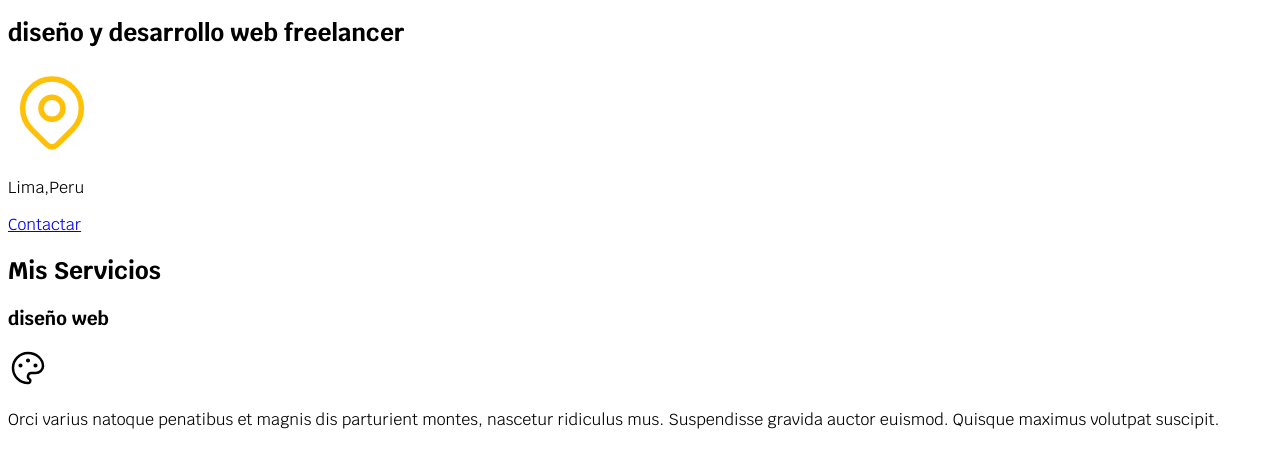
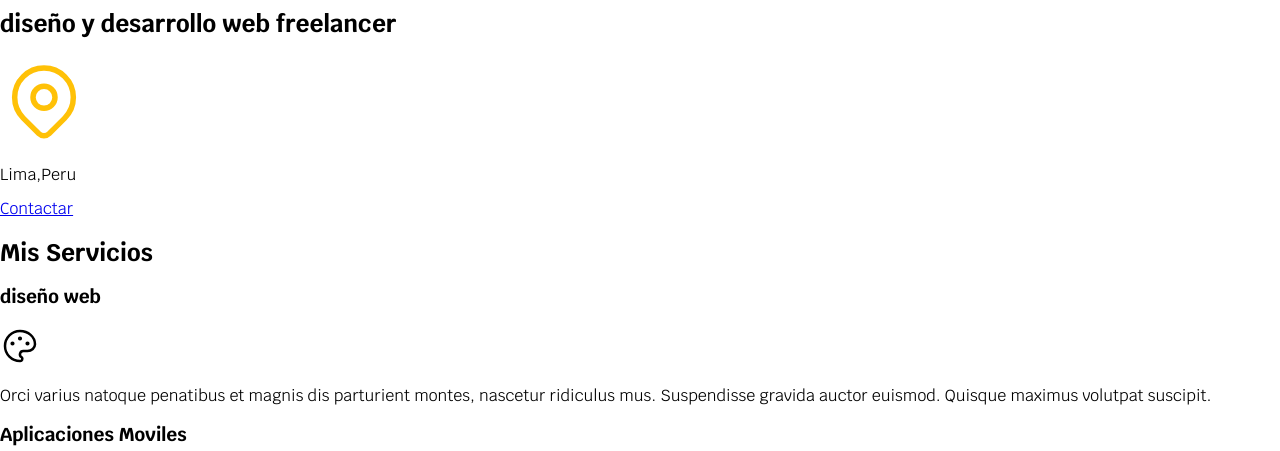
Before and after one commit to yamgit2018/WebUdemy, a plain HTML site: page index.html in a window 1280 px wide. Shown: the part 108-559 px from the top of the page. Drawn offline with nearby package versions, Linux system fonts and the light colour scheme.

Commit message:
Agregamos normalize.css

```diff
--- a/index.html
+++ b/index.html
@@ -7,6 +7,8 @@
     <link rel="preconnect" href="https://fonts.googleapis.com">
     <link rel="preconnect" href="https://fonts.gstatic.com" crossorigin>
     <link href="https://fonts.googleapis.com/css2?family=Krub:wght@400;700&display=swap" rel="stylesheet">
+    <link rel="preload" href="CSS/normalize.css" as="style">
+    <link rel="stylesheet" href="CSS/normalize.css">
     <link rel="preload" href="css/style.css" as="style">
     <link rel="stylesheet" href="css/style.css" >
     <title>Yam Guerra Freelancer </title>
```
